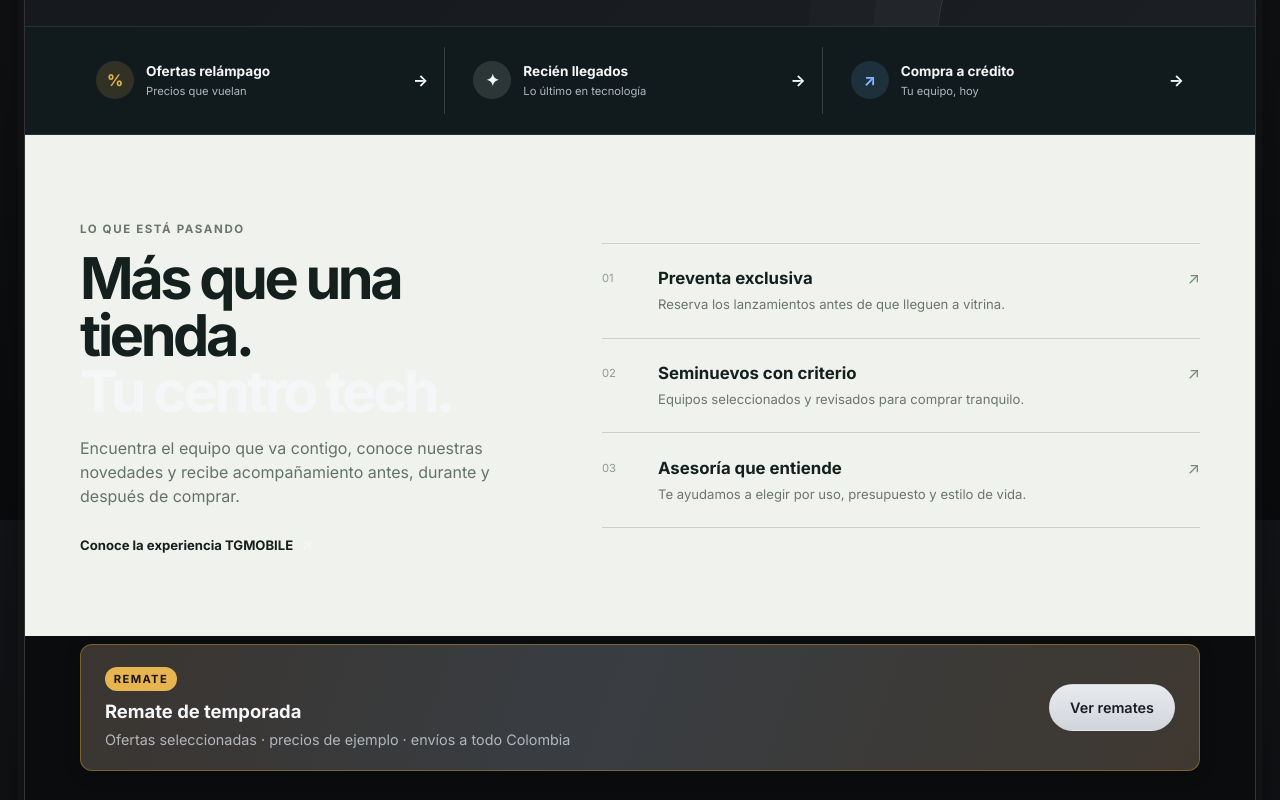
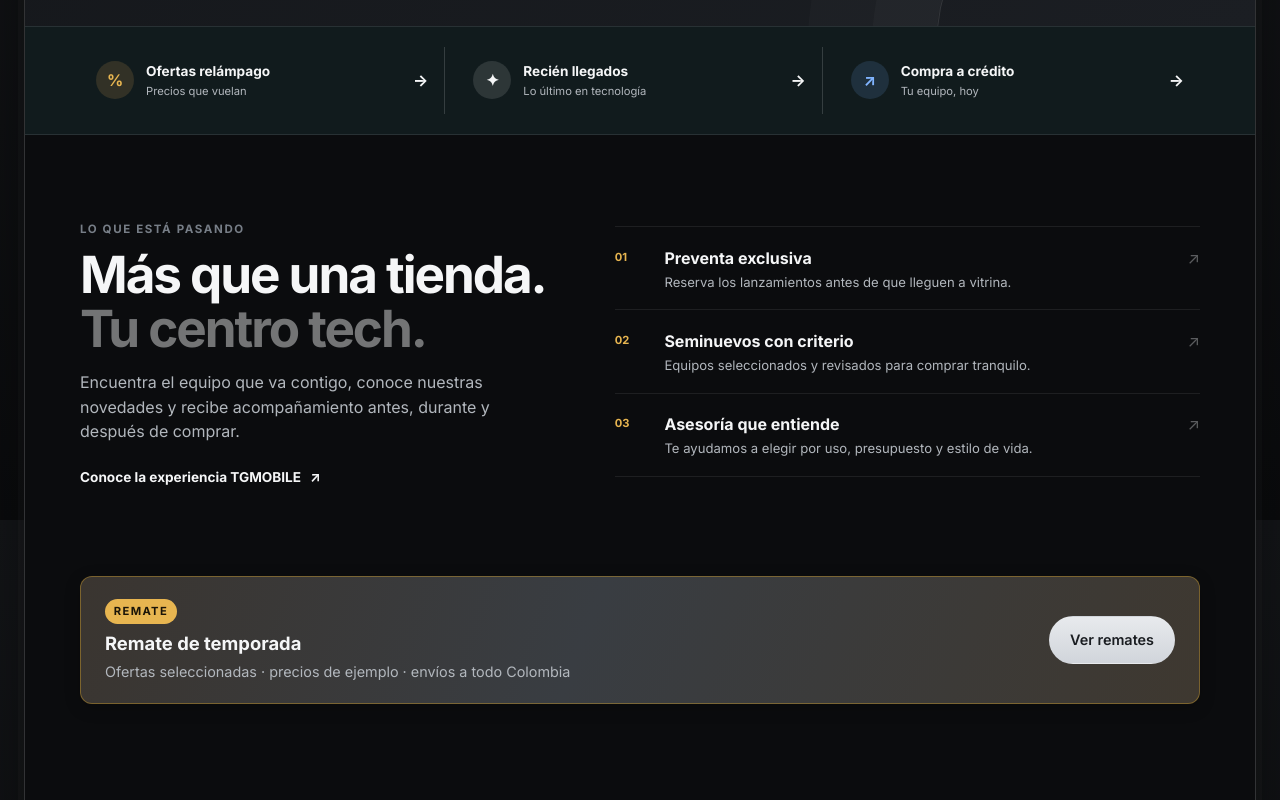
Before and after one commit to dsrueda3691/tgmobile-col-demo, a Vue app: page / in a window 1280 px wide. Shown: the part 1880-2680 px from the top of the page. Built offline with nearby package versions, Linux system fonts and the light colour scheme.

Commit message:
Announcement section en tema oscuro iOS + overrides de arrivals

```diff
--- a/src/views/HomeView.vue
+++ b/src/views/HomeView.vue
@@ -237,14 +237,86 @@ const dealTag = (p) => {
   border-top: 1px solid rgba(255, 255, 255, 0.045);
 }
 
-/* Categories: keep dark iOS surface */
+/* Announcement — dark iOS (overrides global light theme) */
+.announcement-section {
+  background: transparent !important;
+  color: var(--text) !important;
+}
+.announcement-grid {
+  display: grid;
+  gap: 2rem;
+  align-items: start;
+}
+@media (min-width: 900px) {
+  .announcement-grid {
+    grid-template-columns: 0.9fr 1.1fr;
+    gap: 3.5rem;
+    align-items: center;
+  }
+}
+.announcement-copy .section-kicker {
+  color: var(--text-dim) !important;
+}
+.announcement-copy h2 {
+  margin: 0.55rem 0 0.9rem;
+  font-size: clamp(1.85rem, 4.5vw, 3.2rem);
+  letter-spacing: -0.04em;
+  line-height: 1.05;
+  color: var(--text);
+}
+.announcement-copy h2 em {
+  font-style: normal;
+  color: rgba(242, 243, 245, 0.45);
+}
+.announcement-copy p {
+  max-width: 28rem;
+  color: var(--text-muted) !important;
+  margin-bottom: 1.25rem;
+  line-height: 1.55;
+}
+.announcement-copy .text-link {
+  color: var(--text) !important;
+  font-size: 0.85rem;
+  font-weight: 650;
+}
+.announcement-list article {
+  display: grid;
+  grid-template-columns: 2.25rem 1fr auto;
+  align-items: start;
+  gap: 0.85rem;
+  padding: 1.15rem 0;
+  border-bottom: 1px solid rgba(255, 255, 255, 0.08) !important;
+}
+.announcement-list article:first-child {
+  border-top: 1px solid rgba(255, 255, 255, 0.08) !important;
+}
+.announcement-number {
+  color: var(--warning) !important;
+  font-size: 0.7rem;
+  font-weight: 700;
+  padding-top: 0.2rem;
+}
+.announcement-list strong {
+  font-size: 1rem;
+  color: var(--text);
+}
+.announcement-list p {
+  color: var(--text-muted) !important;
+  font-size: 0.82rem;
+  margin-top: 0.2rem;
+  line-height: 1.4;
+}
+.announcement-arrow {
+  color: rgba(242, 243, 245, 0.35) !important;
+}
+
 .categories-section {
   background: transparent;
 }
 
-/* New arrivals — horizontal iOS-style cards */
+/* New arrivals — horizontal iOS cards */
 .new-arrivals-section {
-  background: linear-gradient(180deg, rgba(20, 22, 26, 0.55), transparent);
+  background: linear-gradient(180deg, rgba(20, 22, 26, 0.65), transparent) !important;
   padding-bottom: 2.5rem;
 }
 .arrivals-head {
@@ -267,17 +339,19 @@ const dealTag = (p) => {
 .arrival-card {
   scroll-snap-align: start;
   flex: 0 0 min(78vw, 280px);
-  display: flex;
+  display: flex !important;
   flex-direction: column;
+  grid-template-columns: none !important;
   gap: 0.75rem;
-  padding: 0.85rem;
+  padding: 0.85rem !important;
   border-radius: 1.25rem;
   border: 1px solid rgba(255, 255, 255, 0.08);
-  background: rgba(255, 255, 255, 0.05);
+  background: rgba(255, 255, 255, 0.05) !important;
   backdrop-filter: blur(18px);
   -webkit-backdrop-filter: blur(18px);
   text-decoration: none;
   color: inherit;
+  overflow: hidden;
   transition:
     transform 0.4s cubic-bezier(0.32, 0.72, 0, 1),
     background 0.25s ease,
@@ -290,7 +364,7 @@ const dealTag = (p) => {
 }
 .arrival-card:hover {
   transform: translateY(-4px);
-  background: rgba(255, 255, 255, 0.09);
+  background: rgba(255, 255, 255, 0.09) !important;
   border-color: rgba(255, 255, 255, 0.14);
 }
 
@@ -327,6 +401,7 @@ const dealTag = (p) => {
   gap: 0.2rem;
   min-width: 0;
   padding: 0 0.15rem 0.15rem;
+  grid-column: auto !important;
 }
 .arrival-body small {
   color: rgba(242, 243, 245, 0.5);
@@ -359,17 +434,6 @@ const dealTag = (p) => {
   to {
     opacity: 1;
     transform: none;
-  }
-}
-
-@keyframes home-section-in {
-  from {
-    opacity: 0;
-    transform: translateY(12px);
-  }
-  to {
-    opacity: 1;
-    transform: translateY(0);
   }
 }
 
@@ -412,8 +476,7 @@ const dealTag = (p) => {
 }
 
 @media (prefers-reduced-motion: reduce) {
-  .arrival-card,
-  .cat-card {
+  .arrival-card {
     animation: none;
   }
 }
```
